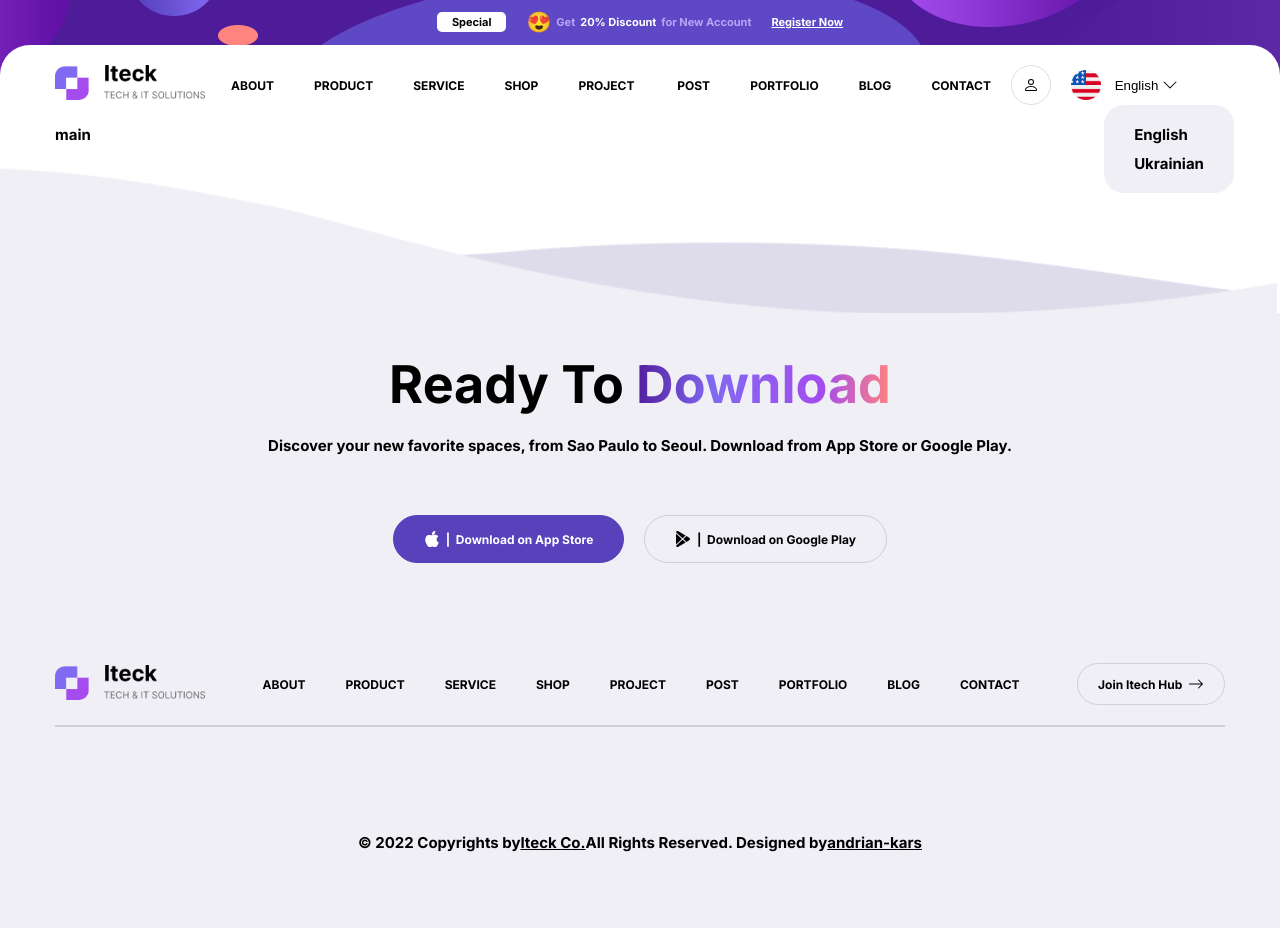
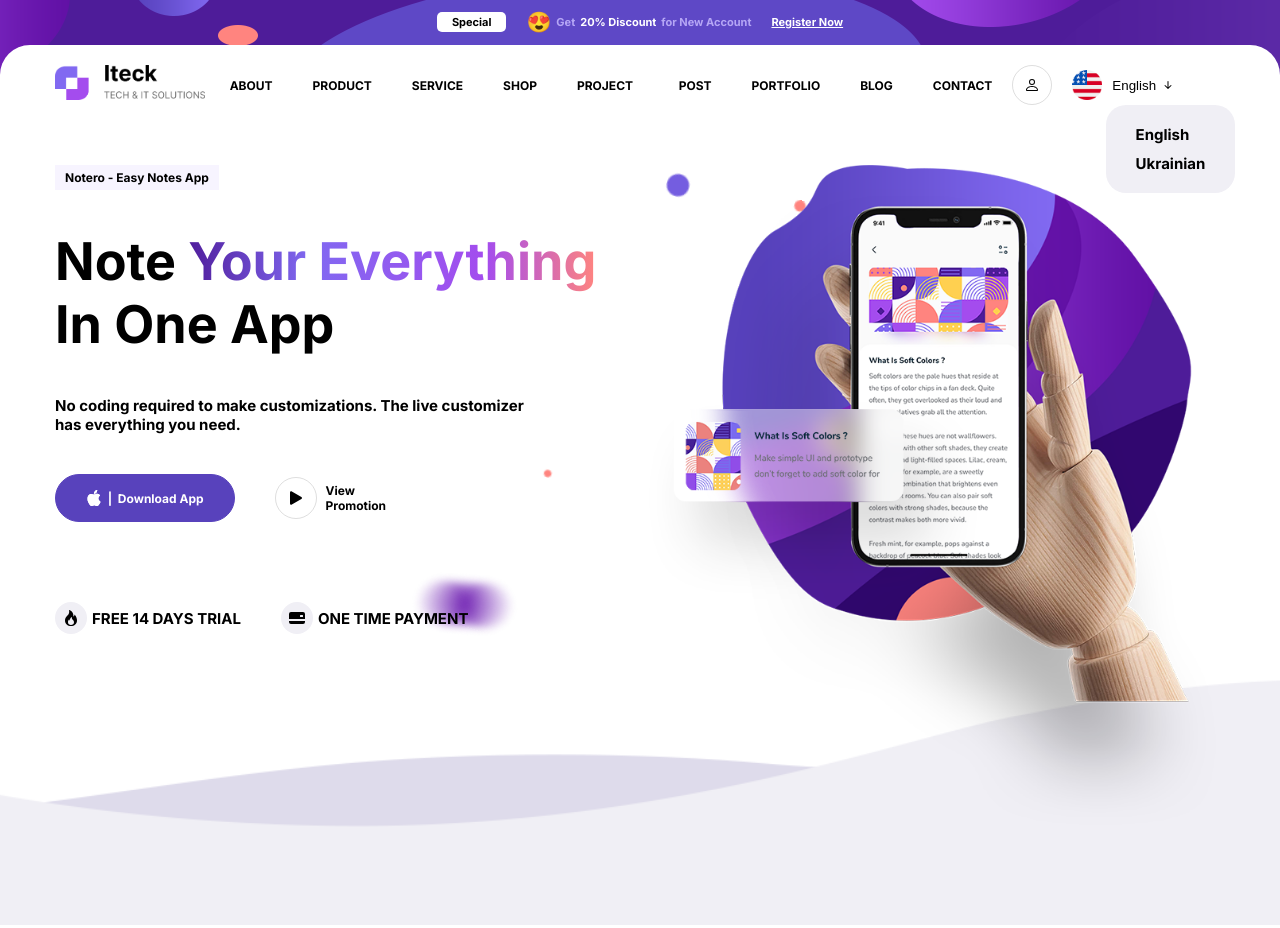
Before and after one commit to agronom99/itech, a website built with Vite: page index.html in a window 1280 px wide. Shown: the top 928 px of the page. Built offline with nearby package versions, Linux system fonts and the light colour scheme.

Commit message:
2023.03.08 14-30

```diff
--- a/index.html
+++ b/index.html
@@ -30,12 +30,11 @@
       <a class="link_small" href="pages/contact/index.html">Register Now</a>
     </div>
   </div>
-
   <header>
     <div class="container header__container">
       <div class="header__triggers">
         <a href="#">
-          <img class="logo" src="./assets/images/logo.png" alt="logo">
+          <img class="logo" src="assets/images/logo.png" alt="logo" />
         </a>
         <button class="header__mobile-trigger">
           <svg xmlns="http://www.w3.org/2000/svg" width="16" height="16" fill="currentColor" class="bi bi-list"
@@ -48,43 +47,57 @@
       <div class="header__menu">
         <nav class="navigation header__navigation">
           <ul>
-            <li> <a class="link" href="./pages/about/index.html">ABOUT</a> </li>
-            <li> <a class="link" href="./pages/product/index.html">PRODUCT</a> </li>
-            <li> <a class="link" href="./pages/SERVICE/index.html">SERVICE</a> </li>
-            <li> <a class="link" href="./pages/SHOP/index.html">SHOP</a> </li>
             <li>
-              <a class="link" href="./pages/PROJECT/index.html">PROJECT&nbsp;
-                <svg xmlns="http://www.w3.org/2000/svg" width="16" height="16" fill="currentColor"
+              <a class="link" href="pages/about/index.html">About</a>
+            </li>
+            <li>
+              <a class="link" href="pages/product/index.html">Product</a>
+            </li>
+            <li>
+              <a class="link" href="pages/service/index.html">Service</a>
+            </li>
+            <li>
+              <a class="link" href="pages/shop/index.html">Shop</a>
+            </li>
+            <li>
+              <a class="link" href="pages/project/index.html">Project&nbsp;&nbsp;
+                <svg xmlns="http://www.w3.org/2000/svg" width="10" height="10" fill="currentColor"
                   class="bi bi-chevron-down header__svg_tablet" viewBox="0 0 16 16">
                   <path fill-rule="evenodd"
                     d="M1.646 4.646a.5.5 0 0 1 .708 0L8 10.293l5.646-5.647a.5.5 0 0 1 .708.708l-6 6a.5.5 0 0 1-.708 0l-6-6a.5.5 0 0 1 0-.708z" />
                 </svg>
               </a>
             </li>
-            <li class="header__link_tablet header__link_tablet_one"> <a class="link"
-                href="./pages/POST/index.html">POST</a> </li>
-            <li class="header__link_tablet header__link_tablet_two"> <a class="link"
-                href="./pages/PORTFOLIO/index.html">PORTFOLIO</a> </li>
-            <li class="header__link_tablet header__link_tablet_three"> <a class="link"
-                href="./pages/BLOG/index.html">BLOG</a> </li>
-            <li class="header__link_tablet header__link_tablet_four"> <a class="link"
-                href="./pages/CONTACT/index.html">CONTACT</a></li>
+            <li class="header__link_tablet header__link_tablet_one">
+              <a class="link" href="pages/post/index.html">Post</a>
+            </li>
+            <li class="header__link_tablet header__link_tablet_two">
+              <a class="link" href="pages/portfolio/index.html">Portfolio</a>
+            </li>
+            <li class="header__link_tablet header__link_tablet_three">
+              <a class="link" href="pages/blog/index.html">Blog</a>
+            </li>
+            <li class="header__link_tablet header__link_tablet_four">
+              <a class="link" href="pages/contact/index.html">Contact</a>
+            </li>
           </ul>
         </nav>
         <div class="header__buttons">
-          <button class="button button_round"><svg xmlns="http://www.w3.org/2000/svg" width="16" height="16"
-              fill="currentColor" class="bi bi-person" viewBox="0 0 16 16">
+          <button class="button button_round">
+            <svg xmlns="http://www.w3.org/2000/svg" width="16" height="16" fill="currentColor" class="bi bi-person"
+              viewBox="0 0 16 16">
               <path
                 d="M8 8a3 3 0 1 0 0-6 3 3 0 0 0 0 6Zm2-3a2 2 0 1 1-4 0 2 2 0 0 1 4 0Zm4 8c0 1-1 1-1 1H3s-1 0-1-1 1-4 6-4 6 3 6 4Zm-1-.004c-.001-.246-.154-.986-.832-1.664C11.516 10.68 10.289 10 8 10c-2.29 0-3.516.68-4.168 1.332-.678.678-.83 1.418-.832 1.664h10Z" />
-            </svg></button>
+            </svg>
+          </button>
           <button class="header__lang">
-            <img src="./assets/images/english.png" alt="English">
-            &nbsp;English&nbsp;<svg xmlns="http://www.w3.org/2000/svg" width="16" height="16" fill="currentColor"
-              class="bi bi-chevron-down" viewBox="0 0 16 16">
+            <img src="assets/images/english.png" alt="English language" />
+            English&nbsp;
+            <svg xmlns="http://www.w3.org/2000/svg" width="16" height="16" fill="currentColor"
+              class="bi bi-arrow-down-short" viewBox="0 0 16 16">
               <path fill-rule="evenodd"
-                d="M1.646 4.646a.5.5 0 0 1 .708 0L8 10.293l5.646-5.647a.5.5 0 0 1 .708.708l-6 6a.5.5 0 0 1-.708 0l-6-6a.5.5 0 0 1 0-.708z" />
+                d="M8 4a.5.5 0 0 1 .5.5v5.793l2.146-2.147a.5.5 0 0 1 .708.708l-3 3a.5.5 0 0 1-.708 0l-3-3a.5.5 0 1 1 .708-.708L7.5 10.293V4.5A.5.5 0 0 1 8 4z" />
             </svg>
-
           </button>
           <div class="header__langs">
             <a href="#">English</a>
@@ -95,9 +108,69 @@
     </div>
   </header>
   <main>
-    <div class="container">
-      main
-    </div>
+    <section class="one-app">
+      <div class="one-app__animation"></div>
+      <div class="container one-app__container">
+        <div class="one-app__left">
+          <p class="text_with-bg">Notero - Easy Notes App</p>
+          <p class="text_biggest">
+            Note <span class="text_gradient">Your Everything</span> In One App
+          </p>
+          <p>
+            No coding required to make customizations. The live customizer
+            <br />
+            has everything you need.
+          </p>
+          <div class="one-app__buttons">
+            <a href="https://www.apple.com/app-store/" target="_blank" class="button button_bigger button_active">
+              <svg xmlns="http://www.w3.org/2000/svg" width="16" height="16" fill="currentColor" class="bi bi-apple"
+                viewBox="0 0 16 16">
+                <path
+                  d="M11.182.008C11.148-.03 9.923.023 8.857 1.18c-1.066 1.156-.902 2.482-.878 2.516.024.034 1.52.087 2.475-1.258.955-1.345.762-2.391.728-2.43Zm3.314 11.733c-.048-.096-2.325-1.234-2.113-3.422.212-2.189 1.675-2.789 1.698-2.854.023-.065-.597-.79-1.254-1.157a3.692 3.692 0 0 0-1.563-.434c-.108-.003-.483-.095-1.254.116-.508.139-1.653.589-1.968.607-.316.018-1.256-.522-2.267-.665-.647-.125-1.333.131-1.824.328-.49.196-1.422.754-2.074 2.237-.652 1.482-.311 3.83-.067 4.56.244.729.625 1.924 1.273 2.796.576.984 1.34 1.667 1.659 1.899.319.232 1.219.386 1.843.067.502-.308 1.408-.485 1.766-.472.357.013 1.061.154 1.782.539.571.197 1.111.115 1.652-.105.541-.221 1.324-1.059 2.238-2.758.347-.79.505-1.217.473-1.282Z" />
+                <path
+                  d="M11.182.008C11.148-.03 9.923.023 8.857 1.18c-1.066 1.156-.902 2.482-.878 2.516.024.034 1.52.087 2.475-1.258.955-1.345.762-2.391.728-2.43Zm3.314 11.733c-.048-.096-2.325-1.234-2.113-3.422.212-2.189 1.675-2.789 1.698-2.854.023-.065-.597-.79-1.254-1.157a3.692 3.692 0 0 0-1.563-.434c-.108-.003-.483-.095-1.254.116-.508.139-1.653.589-1.968.607-.316.018-1.256-.522-2.267-.665-.647-.125-1.333.131-1.824.328-.49.196-1.422.754-2.074 2.237-.652 1.482-.311 3.83-.067 4.56.244.729.625 1.924 1.273 2.796.576.984 1.34 1.667 1.659 1.899.319.232 1.219.386 1.843.067.502-.308 1.408-.485 1.766-.472.357.013 1.061.154 1.782.539.571.197 1.111.115 1.652-.105.541-.221 1.324-1.059 2.238-2.758.347-.79.505-1.217.473-1.282Z" />
+              </svg>
+              &nbsp;&nbsp;|&nbsp;&nbsp;Download App
+            </a>
+            <a href="#" class="link button button_round one-app__play">
+              <svg xmlns="http://www.w3.org/2000/svg" width="24" height="24" fill="currentColor" class="bi bi-play-fill"
+                viewBox="0 0 16 16">
+                <path
+                  d="m11.596 8.697-6.363 3.692c-.54.313-1.233-.066-1.233-.697V4.308c0-.63.692-1.01 1.233-.696l6.363 3.692a.802.802 0 0 1 0 1.393z" />
+              </svg>
+              <span>View Promotion</span>
+            </a>
+          </div>
+          <div class="one-app__infos">
+            <div class="one-app__info">
+              <div>
+                <svg xmlns="http://www.w3.org/2000/svg" width="16" height="16" fill="currentColor" class="bi bi-fire"
+                  viewBox="0 0 16 16">
+                  <path
+                    d="M8 16c3.314 0 6-2 6-5.5 0-1.5-.5-4-2.5-6 .25 1.5-1.25 2-1.25 2C11 4 9 .5 6 0c.357 2 .5 4-2 6-1.25 1-2 2.729-2 4.5C2 14 4.686 16 8 16Zm0-1c-1.657 0-3-1-3-2.75 0-.75.25-2 1.25-3C6.125 10 7 10.5 7 10.5c-.375-1.25.5-3.25 2-3.5-.179 1-.25 2 1 3 .625.5 1 1.364 1 2.25C11 14 9.657 15 8 15Z" />
+                </svg>
+              </div>
+              <span>Free 14 days trial</span>
+            </div>
+            <div class="one-app__info">
+              <div>
+                <svg xmlns="http://www.w3.org/2000/svg" width="16" height="16" fill="currentColor"
+                  class="bi bi-credit-card-2-back-fill" viewBox="0 0 16 16">
+                  <path
+                    d="M0 4a2 2 0 0 1 2-2h12a2 2 0 0 1 2 2v5H0V4zm11.5 1a.5.5 0 0 0-.5.5v1a.5.5 0 0 0 .5.5h2a.5.5 0 0 0 .5-.5v-1a.5.5 0 0 0-.5-.5h-2zM0 11v1a2 2 0 0 0 2 2h12a2 2 0 0 0 2-2v-1H0z" />
+                </svg>
+              </div>
+              <span>One time payment</span>
+            </div>
+          </div>
+        </div>
+        <div class="one-app__right"></div>
+      </div>
+    </section>
+    <section class="partners">
+      <div class="footer__wave partners__wave"></div>
+      <div class="container partners__container"></div>
+    </section>
   </main>
   <footer>
     <div class="footer__wave"></div>
--- /dev/null
+++ b/pages/initial/index.scss
@@ -0,0 +1,2 @@
+@use "one-app";
+@use "partners";
--- /dev/null
+++ b/pages/initial/one-app.scss
@@ -0,0 +1,134 @@
+@use "styles/variables" as v;
+
+.one-app {
+  $double-gap: calc(var(--gap) * 2);
+
+  position: relative;
+  margin-top: $double-gap;
+
+  &__animation {
+    position: absolute;
+    top: 0;
+    right: 0;
+    left: 0;
+    bottom: 0;
+    background-image: url("assets/images/initial/one-app-bubble.png");
+    background-position: center;
+    background-repeat: no-repeat;
+    background-size: cover;
+    z-index: -1;
+    overflow: clip;
+
+    animation: rotate-center 100s linear infinite both;
+
+    @keyframes rotate-center {
+      0% {
+        transform: rotate(0);
+      }
+      100% {
+        transform: rotate(360deg);
+      }
+    }
+  }
+
+  &__container {
+    display: flex;
+    flex-direction: column;
+
+    @media (min-width: v.$bigger-tablet) {
+      flex-direction: row;
+    }
+  }
+
+  &__right,
+  &__left {
+    @media (min-width: v.$bigger-tablet) {
+      flex: 1;
+    }
+  }
+
+  &__left {
+    display: flex;
+    flex-direction: column;
+    gap: $double-gap;
+    margin-bottom: $double-gap;
+
+    p {
+      align-self: flex-start;
+    }
+
+    @media (min-width: v.$bigger-tablet) {
+      margin-bottom: 0;
+    }
+  }
+
+  &__right {
+    height: 390px;
+    background-image: url("assets/images/initial/one-app-background.png");
+    background-position: center;
+    background-repeat: no-repeat;
+    background-size: contain;
+
+    @media (min-width: v.$bigger-mobile) {
+      height: 500px;
+    }
+
+    @media (min-width: v.$tablet) {
+      height: 660px;
+    }
+  }
+
+  &__buttons {
+    display: flex;
+    align-items: center;
+    gap: $double-gap;
+  }
+
+  &__play {
+    position: relative;
+
+    span {
+      left: 20px;
+      padding: 0 20px;
+      position: absolute;
+
+      @media (min-width: v.$bigger-tablet) {
+        left: 30px;
+      }
+    }
+  }
+
+  br {
+    display: none;
+
+    @media (min-width: v.$bigger-tablet) {
+      display: block;
+    }
+  }
+
+  &__infos {
+    display: flex;
+    gap: $double-gap;
+    margin-top: $double-gap;
+    text-transform: uppercase;
+  }
+
+  &__info {
+    display: flex;
+    align-items: center;
+    gap: 5px;
+
+    div {
+      display: flex;
+      justify-content: center;
+      align-items: center;
+      padding: 8px;
+      background-color: var(--creame-color);
+      border-radius: 50%;
+
+      svg {
+        fill: var(--violett-color);
+      }
+    }
+  }
+}
--- /dev/null
+++ b/pages/initial/partners.scss
@@ -0,0 +1,29 @@
+@use "styles/variables" as v;
+
+.partners {
+  width: 100%;
+  height: 600px;
+  position: relative;
+
+  &__wave {
+    z-index: 69;
+    top: -200px;
+
+    @media (min-width: v.$bigger-mobile) {
+      top: -240px;
+    }
+
+    @media (min-width: v.$bigger-tablet) {
+      top: -180px;
+    }
+  }
+
+  &__container {
+    display: flex;
+    flex-direction: column;
+
+    @media (min-width: v.$bigger-tablet) {
+      flex-direction: row;
+    }
+  }
+}
--- a/styles/footer.scss
+++ b/styles/footer.scss
@@ -1,35 +1,9 @@
 @use "variables" as v;
+
 footer {
-
   position: relative;
   margin-top: 169px;
   background-color: var(--creame-color);
-
-  .footer__wave {
-    position: absolute;
-    top: -169px;
-    left: -3px;
-    right: 0;
-    width: 100%;
-    height: 269px;
-    background-image: url("assets/images/footer_wave.png");
-    background-repeat: no-repeat;
-    background-size: cover;
-    background-position: center;
-    z-index: -1;
-
-    animation: wave 2s ease-in-out infinite alternate both;
-
-    @keyframes wave {
-      0% {
-        transform: rotate(1deg);
-      }
-
-      100% {
-        transform: rotate(-1deg);
-      }
-    }
-  }
 
   .footer__container {
     gap: calc(var(--gap) * 2);
@@ -82,14 +56,6 @@
     }
   }
 
-  .footer__button {
-    white-space: nowrap;
-  }
-
-  // .footer__language {
-  //   width: 208px;
-  // }
-
   .footer__buttons {
     display: flex;
     flex-direction: column;
@@ -101,12 +67,38 @@
     }
   }
 
+  .footer__button {
+    white-space: nowrap;
+  }
+
   .footer__bottom {
-    height: 150px;
-    display: inline-flex;
-    align-items: center;
     a {
       text-decoration: underline;
     }
   }
 }
+
+.footer__wave {
+  position: absolute;
+  top: -169px;
+  left: -3px;
+  right: -3px;
+  height: 269px;
+  background-image: url("assets/images/footer_wave.png");
+  background-repeat: no-repeat;
+  background-size: cover;
+  background-position: center;
+  z-index: -1;
+
+  animation: wave 2s ease-in-out infinite alternate both;
+
+  @keyframes wave {
+    0% {
+      transform: rotate(1deg) scaleX(-1);
+    }
+
+    100% {
+      transform: rotate(-1deg) scaleX(-1);
+    }
+  }
+}
--- a/styles/variables.scss
+++ b/styles/variables.scss
@@ -1,10 +1,9 @@
-//breakpoints:
-    $bigger-mobile: 576px;
-    $tablet: 768px;
-    $bigger-tablet: 992px;
-    $desktop: 1200px;
-    $bigger-desktop: 1400px;
-
+// breakpoints
+$bigger-mobile: 576px;
+$tablet: 768px;
+$bigger-tablet: 992px;
+$desktop: 1200px;
+$bigger-desktop: 1400px;
 
 :root {
   // font
@@ -14,7 +13,7 @@
   --biggest-font: 700 24px "Inter", sans-serif;
 
   // spacers
-  --gap: 15px;
+  --gap: 10px;
 
   --transition: 0.3s;
 
```
Also changed, not shown: pages/BLOG/index.html (+2 -2 lines), pages/CONTACT/index.html (+5 -5 lines), pages/PORTFOLIO/index.html (+3 -8 lines), pages/POST/index.html (+2 -16 lines), pages/PROJECT/index.html (+2 -16 lines), pages/SERVICE/index.html (+2 -2 lines), pages/SHOP/index.html (+2 -2 lines), pages/about/index.html (+2 -16 lines), pages/product/index.html (+2 -16 lines), assets/images/initial/one-app-background.png (added), assets/images/initial/one-app-bubble.png (added).
